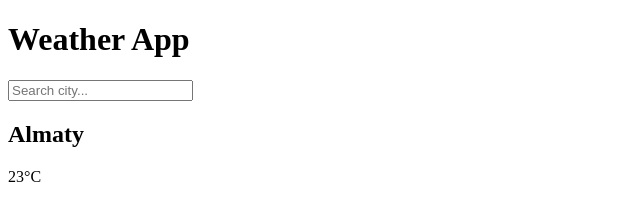
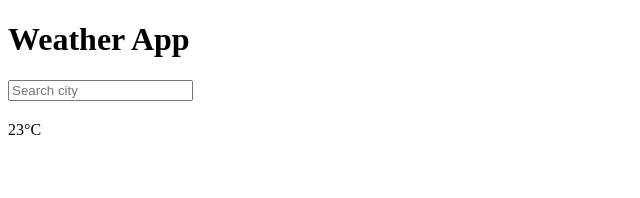
Before and after one commit to theendtx/Weather-App-rebuild, a React (Vite) app: page / in a window 1280 px wide. Shown: the top 198 px of the page, without its empty margins (0-640 px from the left). Built offline with nearby package versions, Linux system fonts and the light colour scheme.

Commit message:
feat: add city input state

```diff
--- a/src/App.tsx
+++ b/src/App.tsx
@@ -1,14 +1,20 @@
+import { useState } from "react";
+
 import Header from "./components/Header";
 import SearchInput from "./components/SearchInput";
 import WeatherCard from "./components/WeatherCard";
 
 function App() {
+    const [city, setCity] = useState<string>("");
+
     return (
         <>
           <Header />
-          <SearchInput />
+          <SearchInput
+           city={city}
+           setCity={setCity} />
           <WeatherCard
-           city="Almaty"
+           city={city}
            temp={23}
           />
         </>
--- a/src/components/SearchInput.tsx
+++ b/src/components/SearchInput.tsx
@@ -1,8 +1,15 @@
-function SearchInput() {
+type Props = {
+    city: string;
+    setCity: React.Dispatch<React.SetStateAction<string>>;
+};
+
+function SearchInput({city, setCity}: Props) {
     return (
         <input
         type="text"
-        placeholder="Search city..."
+        placeholder="Search city"
+        value={city}
+        onChange={(e) => setCity(e.target.value)}
         />
     );
 }
```
